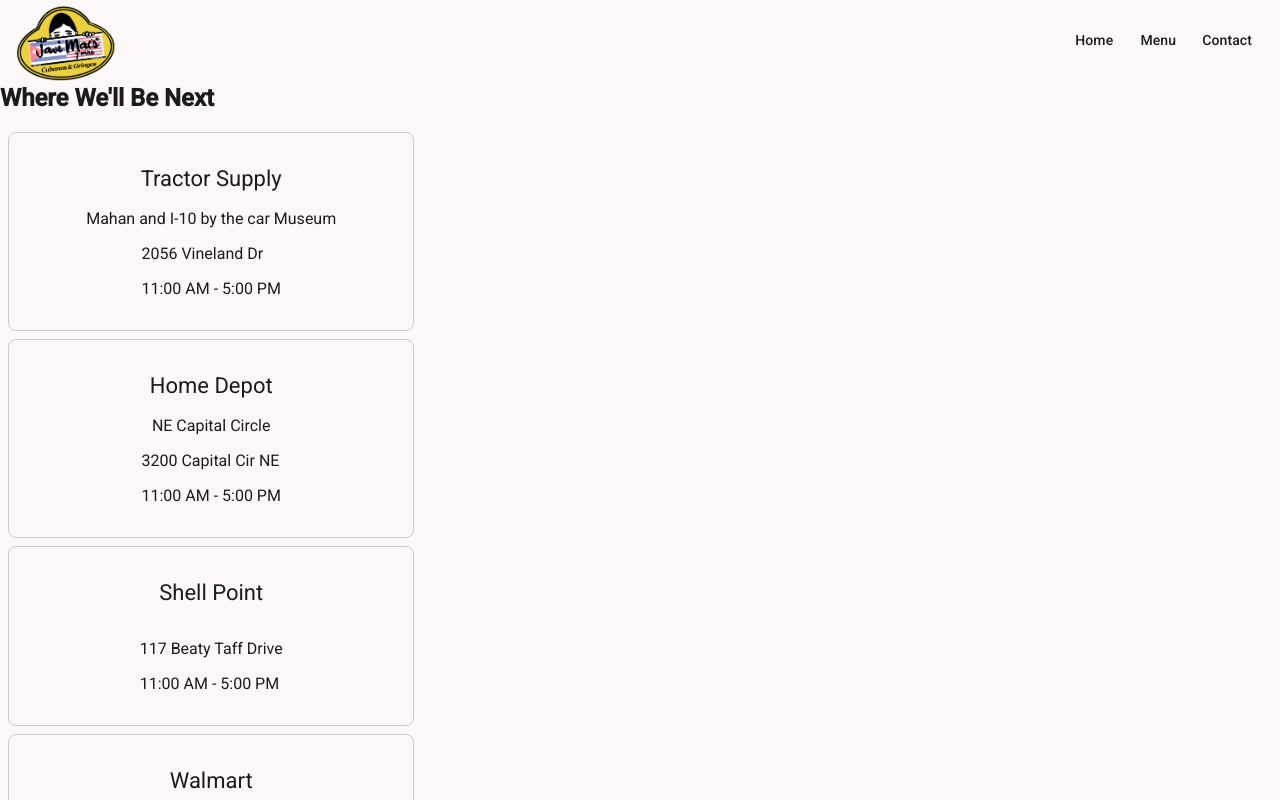
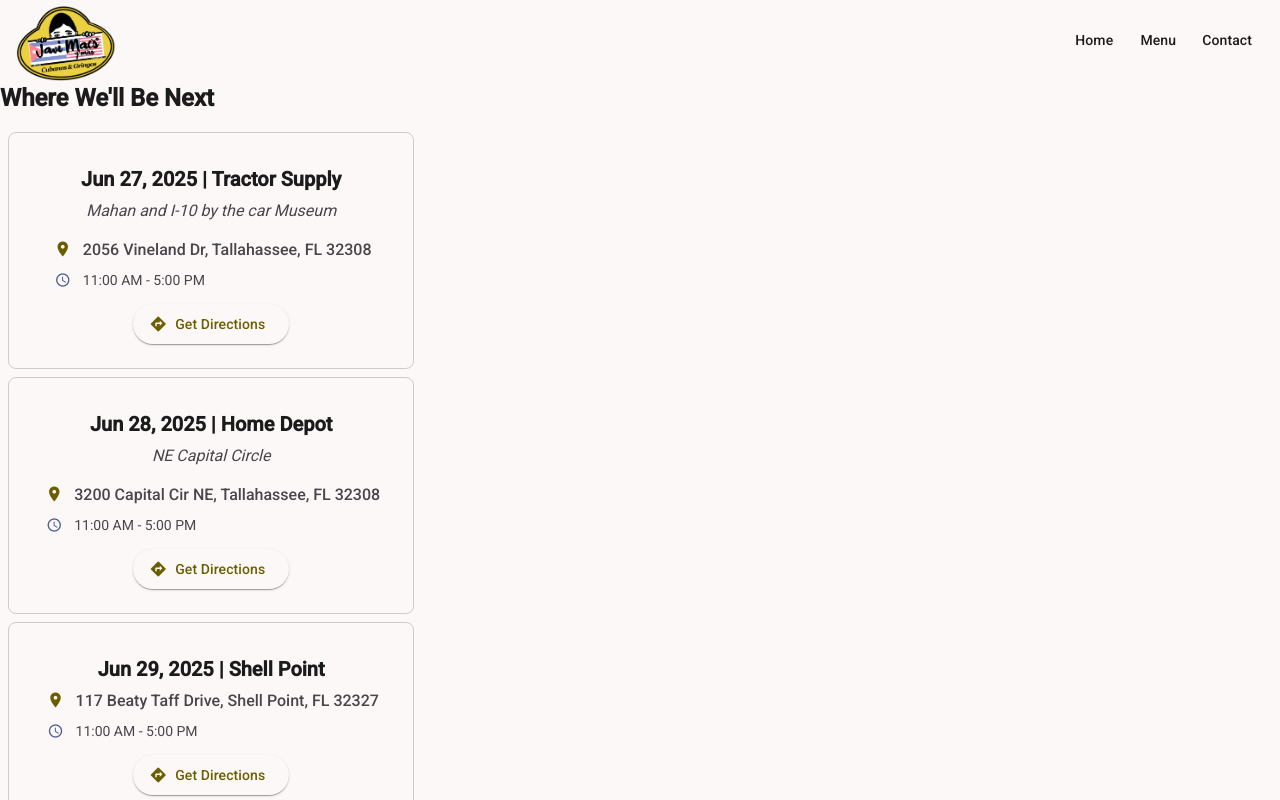
Before and after one commit to eahowell/javimacs, an Angular app: page / in a window 1280 px wide. Shown: the top 800 px of the page. Built offline with nearby package versions, Linux system fonts and the light colour scheme.

Commit message:
chore(locations): implement address and  map url pipe structure

```diff
--- a/src/app/locations/locations.component.html
+++ b/src/app/locations/locations.component.html
@@ -1,16 +1,39 @@
 @for (location of locations(); track location.id) {
 <mat-card class="location-card" appearance="outlined">
   <mat-card-header>
-      <mat-card-title>{{location.venue}}</mat-card-title>
+    <mat-card-title class="location-title">
+      {{ location.date | date }} | {{ location.venue }}
+    </mat-card-title>
   </mat-card-header>
+
   <mat-card-content>
-      <p>{{location.details}}</p>
+    <p class="details" *ngIf="location.details">{{ location.details }}</p>
+
+    <p class="address">
+      <mat-icon class="address-icon">location_on</mat-icon>
+      {{ location | addressFormat }}
+    </p>
+
+    <p class="schedule">
+      <mat-icon class="schedule-icon">schedule</mat-icon>
+      {{ location.start }} - {{ location.end }}
+    </p>
   </mat-card-content>
-    <mat-card-footer class="example-card-footer">
-      <p>{{location.address}}</p>
-      <p>{{location.start}} - {{location.end}}</p>
-    </mat-card-footer>
+
+  <mat-card-actions>
+    <a
+      [href]="location | googleMapsUrl"
+      target="_blank"
+      rel="noopener noreferrer"
+      mat-raised-button
+      color="primary"
+      class="directions-button"
+    >
+      <mat-icon>directions</mat-icon>
+      Get Directions
+    </a>
+  </mat-card-actions>
 </mat-card>
 } @empty {
-  <p>No upcoming locations available.</p>
+<p class="no-locations">No upcoming locations available.</p>
 }
--- a/src/app/locations/locations.component.scss
+++ b/src/app/locations/locations.component.scss
@@ -1,10 +1,84 @@
 .location-card {
   display: flex;
   flex-direction: column;
-  align-items: center;
+  align-items: center; // Changed from center to stretch for better layout
   padding: 16px;
   border: 1px solid #ccc;
   border-radius: 8px;
   margin: 8px;
   width: calc(33% - 16px);
+  min-height: 200px; // Ensure consistent card heights
+
+  // Responsive design - stack cards on smaller screens
+  @media (max-width: 768px) {
+    width: calc(100% - 16px);
+  }
+
+  @media (max-width: 1200px) and (min-width: 769px) {
+    width: calc(50% - 16px);
+  }
 }
+.location-title {
+  font-size: 20px;
+  font-weight: bold;
+  color: var(--mat-sys-on-surface);
+  // margin-bottom: 8px;
+}
+
+// Style the address section
+.address {
+  display: flex;
+  align-items: stretch;
+  gap: 8px;
+  margin: 8px 0;
+  font-weight: 500;
+  color: var(--mat-sys-on-surface-variant);
+
+  .address-icon {
+    font-size: 18px;
+    color: var(--mat-sys-primary);
+    text-align: center;
+  }
+}
+
+// Style the schedule section
+.schedule {
+  display: flex;
+  align-items: stretch;
+  gap: 8px;
+  margin: 8px 0;
+  font-size: 14px;
+  color: var(--mat-sys-on-surface-variant);
+
+  .schedule-icon {
+    font-size: 16px;
+    color: var(--mat-sys-secondary);
+    text-align: center;
+  }
+}
+
+// Style the details section
+.details {
+  font-style: italic;
+  text-align: center;
+  color: var(--mat-sys-on-surface-variant);
+  margin: 8px 0 20px;
+  font-size: 16px;
+}
+
+// Style the directions button
+.directions-button {
+  margin-top: auto; // Push button to bottom of card
+
+  mat-icon {
+    margin-right: 8px;
+  }
+}
+
+// Style the empty state
+.no-locations {
+  text-align: center;
+  color: var(--mat-sys-on-surface-variant);
+  font-size: 18px;
+  padding: 40px;
+}
--- a/src/app/locations/locations.component.ts
+++ b/src/app/locations/locations.component.ts
@@ -1,8 +1,13 @@
 import { HttpClient, HttpErrorResponse } from '@angular/common/http';
 import { Component, inject } from '@angular/core';
+import { CommonModule, DatePipe } from '@angular/common';
 import { toSignal } from '@angular/core/rxjs-interop';
 import { MatCardModule } from '@angular/material/card';
+import { MatButtonModule } from '@angular/material/button';
+import { MatIconModule } from '@angular/material/icon';
 import { catchError, of, tap } from 'rxjs';
+import { AddressFormatPipe } from '../pipes/address-format.pipe';
+import { GoogleMapsUrlPipe } from '../pipes/google-maps-url.pipe';
 
 // Interface matching the structure of the JSON file
 export type Location = {
@@ -21,13 +26,22 @@
 @Component({
   selector: 'app-locations',
   standalone: true,
-  imports: [MatCardModule],
+  imports: [
+    MatCardModule,
+    MatButtonModule,
+    MatIconModule,
+    CommonModule,
+    AddressFormatPipe,
+    GoogleMapsUrlPipe,
+    DatePipe
+  ],
   templateUrl: './locations.component.html',
   styleUrls: ['./locations.component.scss'],
 })
 export class LocationsComponent {
   http = inject(HttpClient);
-   // Added detailed logging to help debug what's happening
+
+  // Added detailed logging to help debug what's happening
   locations = toSignal(
     this.http.get<Location[]>('assets/locations.json').pipe(
       tap(data => {
@@ -59,8 +73,7 @@
       })
     ),
     {
-      initialValue: [], // Start with empty array while loading
+      initialValue: [],
     }
   );
-
 }
```
Lines whose indentation alone changed are shown as unchanged.
